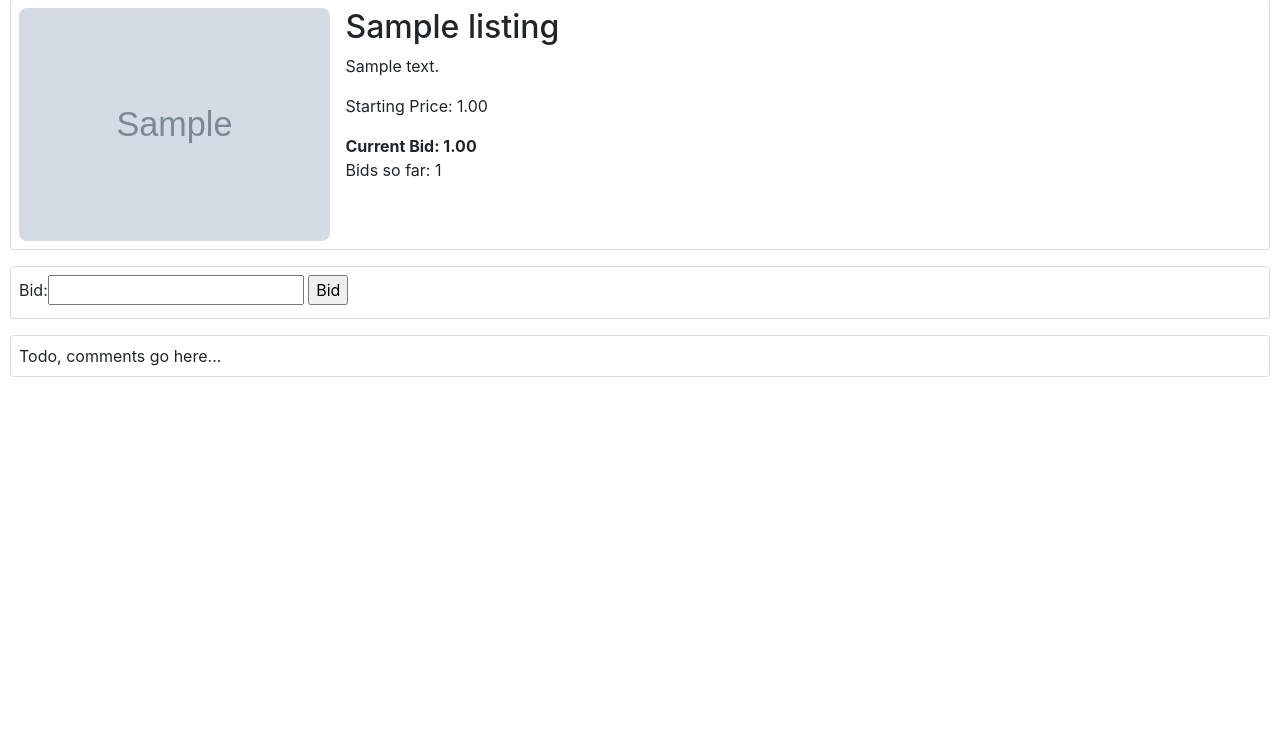
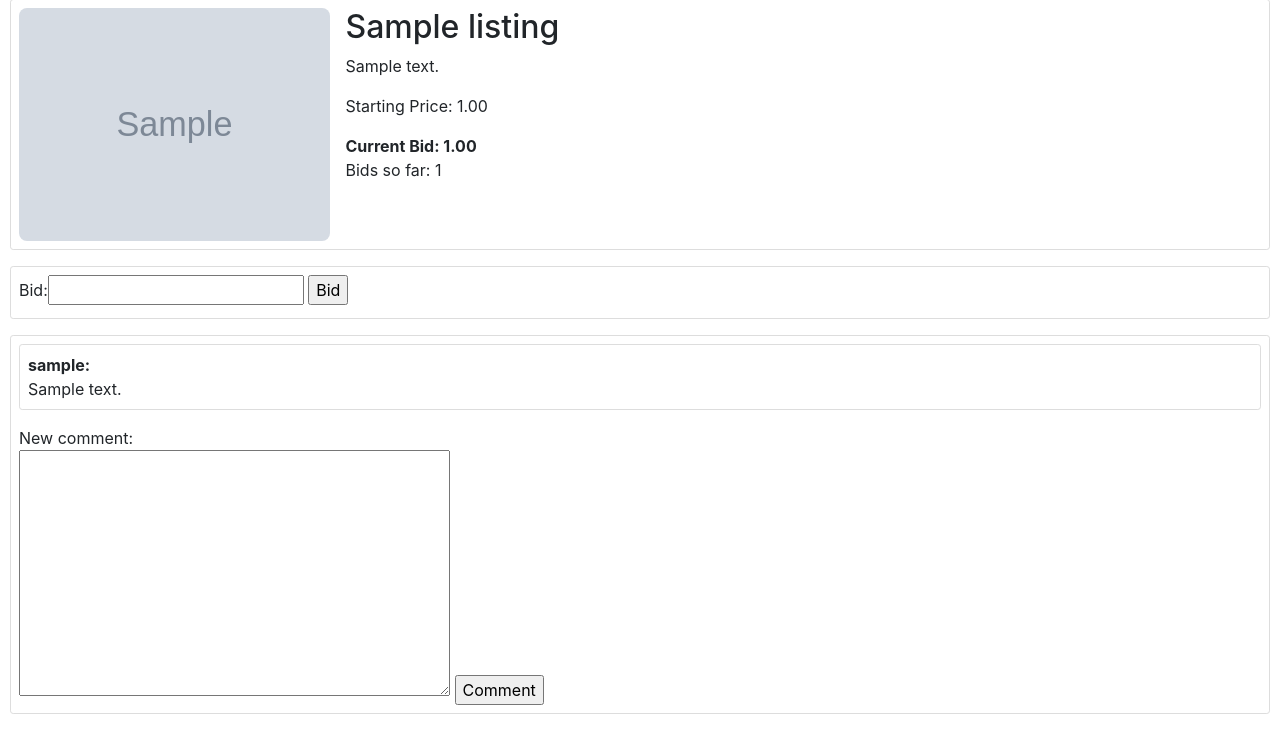
Before and after one commit to mtmahe/commerce, a Django app: page /listing/1/ in a window 1280 px wide. Shown: the part 164-904 px from the top of the page. Before the commit the page ends 541 px from the top, so only its background shows below. Run offline with Django 3.2, Linux system fonts and the light colour scheme; tables that the repository leaves empty hold one stand-in row (values such as "Sample post"); grey boxes marked "Sample" are stand-in pictures; some libraries are stand-ins or nearby versions.

Commit message:
Added comments to listings

```diff
--- a/auctions/models.py
+++ b/auctions/models.py
@@ -56,9 +56,24 @@ class Bid(models.Model):
     def __str__(self):
         return f"Listing id: {self.listing_id.id} Bidder: {self.bidder.username} Bid: {self.bid}"
 
+
 class NewBidForm(forms.ModelForm):
     """ form for bid """
 
     class Meta:
         model = Bid
         fields = ['bid']
+
+
+class Comment(models.Model):
+    """ A table for comments on each listing page. """
+
+    listing_id = models.ForeignKey(Listing, on_delete=models.CASCADE, related_name="comment_listing")
+    commenter = models.ForeignKey(User, on_delete=models.CASCADE, related_name="comment_commenter")
+    contents = models.TextField(max_length=900, verbose_name="", help_text="")
+
+
+class NewCommentForm(forms.ModelForm):
+    class Meta:
+        model = Comment
+        fields = ['contents']
--- a/auctions/templates/auctions/listing.html
+++ b/auctions/templates/auctions/listing.html
@@ -38,7 +38,28 @@
   {% endif %}
 
   <div class="content-section">
-    Todo, comments go here...
+    <div>
+      {% for comment in comments %}
+        <article class="content-section">
+          <div>
+            <strong>{{ comment.commenter }}: </strong>
+          </div>
+          <div>
+            {{ comment.contents }}
+          </div>
+        </article>
+      {% empty %}
+        Be the first to comment!
+      {% endfor %}
+    </div>
+    <div>
+      New comment:
+      <form action="" method="post">
+        {% csrf_token %}
+        {{ newCommentForm }}
+        <input type="submit" name="submit-comment" value="Comment">
+      </form>
+    </div>
   </div>
 
 {% endblock %}
--- a/auctions/views.py
+++ b/auctions/views.py
@@ -20,7 +20,9 @@ from .models import (
     Listing,
     NewListingForm,
     Bid,
-    NewBidForm
+    NewBidForm,
+    Comment,
+    NewCommentForm
 )
 
 
@@ -109,6 +111,7 @@ def listing(request, pk):
             newBidForm = NewBidForm(request.POST)
             newBidForm.instance.bidder = request.user
             newBidForm.instance.listing_id = listing
+            newCommentForm = NewCommentForm()
             if newBidForm.is_valid():
                 new_bid = newBidForm.cleaned_data['bid']
 
@@ -129,12 +132,20 @@ def listing(request, pk):
                         messages.error(request, 'Error: First bid must be greater than or equal to starting price.')
 
         # Or are they submitting a comment?
-        #elif 'submit-comment' in request.Post:
-            # Comment stuff goes here
+        elif 'submit-comment' in request.POST:
+            newCommentForm = NewCommentForm(request.POST)
+            newCommentForm.instance.listing_id = listing
+            newCommentForm.instance.commenter = request.user
+            newBidForm = NewBidForm()
+            if newCommentForm.is_valid():
+                newCommentForm.save()
+                messages.success(request, 'Comment saved successfully.')
+            else:
+                messages.error(request, 'Error: Please only enter text and punctuation in comment.')
 
     else:
         newBidForm = NewBidForm()
-        #commentForm = CommentForm()
+        newCommentForm = NewCommentForm()
 
     # Get current highest bid, first value is starting_bid
     try:
@@ -144,6 +155,8 @@ def listing(request, pk):
 
     # Number of bids
     bid_count = Bid.objects.filter(listing_id=pk).count()
+    # Comments
+    comments = Comment.objects.filter(listing_id=pk)
 
 
     return render(request, "auctions/listing.html", {
@@ -152,6 +165,8 @@ def listing(request, pk):
         "newBidForm": newBidForm,
         "current_price": current_price,
         "bid_count": bid_count,
+        "comments": comments,
+        "newCommentForm": newCommentForm,
     })
 
 
--- a/commerce/settings.py
+++ b/commerce/settings.py
@@ -133,3 +133,5 @@ STATIC_URL = '/static/'
 
 LOGIN_REDIRECT_URL = 'index'
 LOGIN_URL = 'login'
+
+DEFAULT_AUTO_FIELD = 'django.db.models.AutoField'
```
Also changed, not shown: auctions/migrations/0006_comment.py (added).
